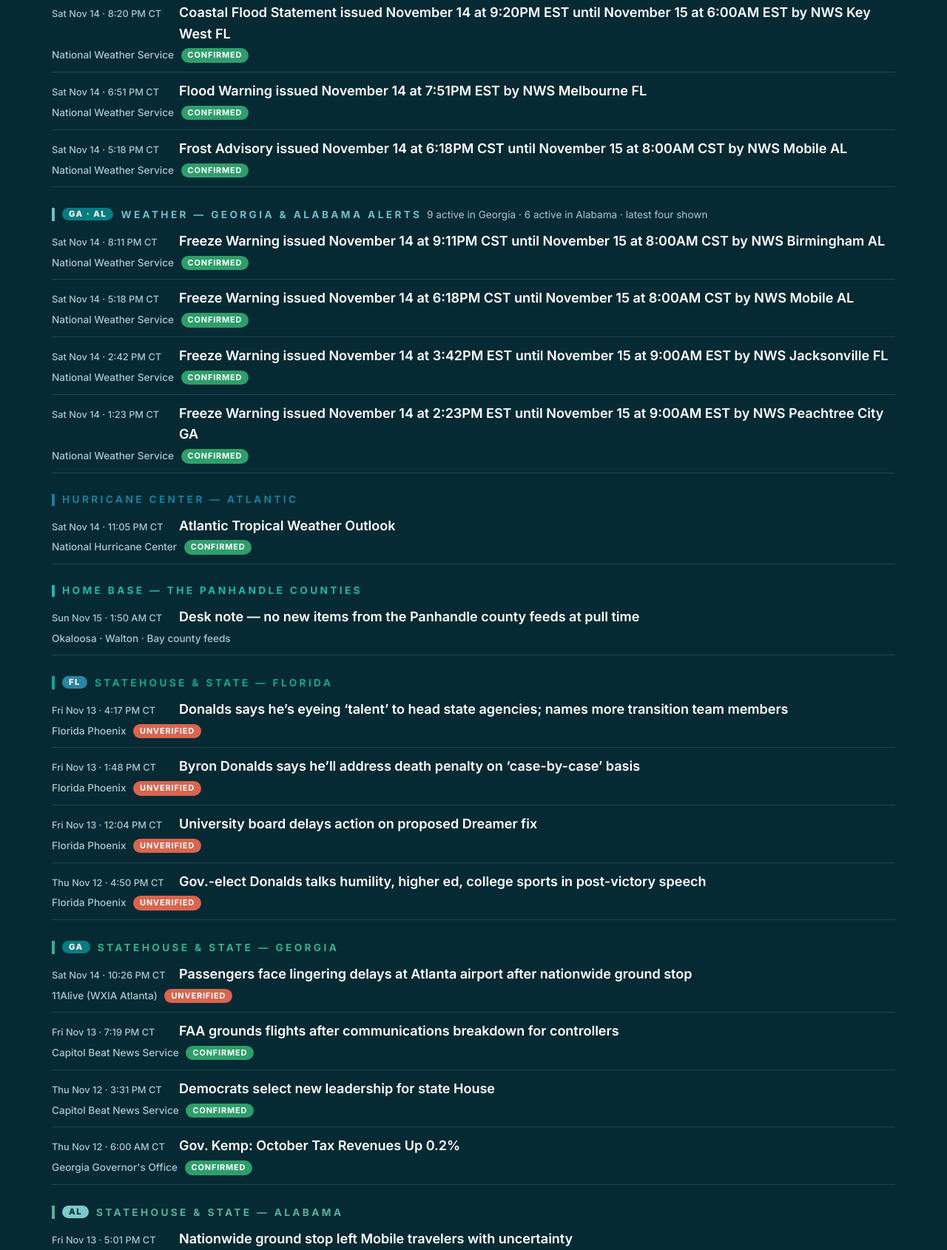
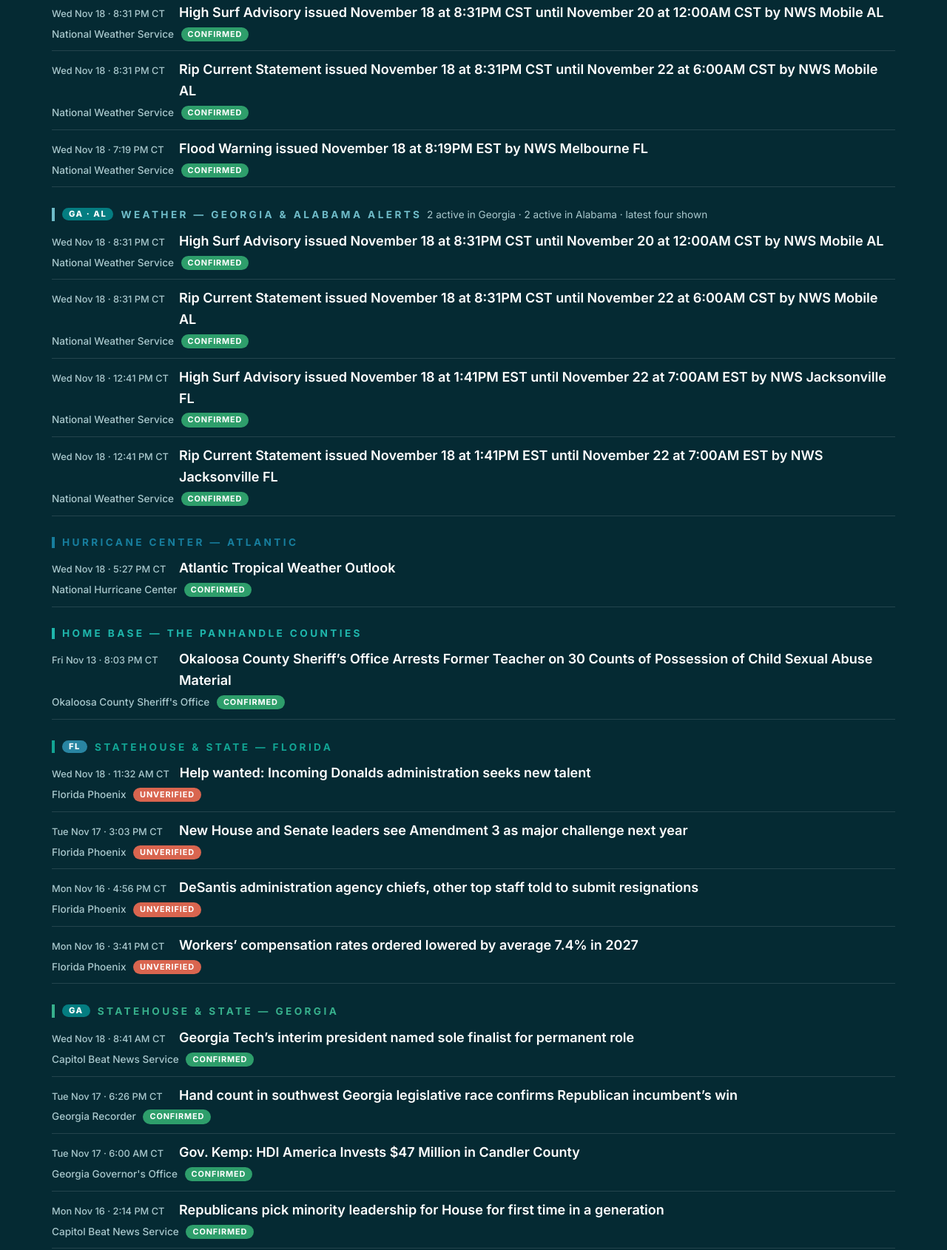
Before and after one commit to jjhaslip-ux/notsure, a plain HTML site: page index.html in a window 1280 px wide. Shown: the part 1110-2800 px from the top of the page at 74% size. Drawn offline with Linux system fonts and the light colour scheme.

Commit message:
Edition 6 — Wednesday, November 18, 2026: 24 items (18 Confirmed, 6 Unverified)

```diff
--- a/index.html
+++ b/index.html
@@ -40,7 +40,7 @@
 <div class="dateline">
   <div class="wrap">
     <span>Florida Panhandle</span>
-    <span id="today">Sunday, November 15, 2026</span>
+    <span id="today">Wednesday, November 18, 2026</span>
     <span>Emerald Coast</span>
   </div>
 </div>
@@ -53,7 +53,7 @@
       <div>
         <p class="kicker">A Three-State News Outlet</p>
         <h1>Florida, Georgia <span class="thin">&amp; Alabama</span></h1>
-        <p class="lede">NS-FLUID is an independent news outlet based in the Florida Panhandle, covering Florida, Georgia, and Alabama. This edition is dated Sunday, November 15, 2026: the desk is open, the mark is set, and the infusion below is the latest pull from the desk's own verified feeds.</p>
+        <p class="lede">NS-FLUID is an independent news outlet based in the Florida Panhandle, covering Florida, Georgia, and Alabama. This edition is dated Wednesday, November 18, 2026: the desk is open, the mark is set, and the infusion below is the latest pull from the desk's own verified feeds.</p>
         <p class="hero-meta">Est. 2026</p>
       </div>
     </div>
@@ -62,54 +62,54 @@
   <section class="block" id="wire" aria-labelledby="wire-head">
   <div class="wrap">
   <div class="section-head sh-wire"><h2 id="wire-head">The Infusion — three states, one desk</h2><p>From the desk's own verified feeds, every item labeled.</p></div>
-  <p class="wire-note">Snapshot pulled Sunday, November 15, 2026 · 1:50 AM CT from the verified feeds in the desk's source list — ninety sources across Florida, Georgia, and Alabama, and twenty-three more on the Grand Rounds healthcare desk. Government and weather items carry the green Confirmed badge — one primary source confirms a story. A lone newsroom story carries the coral Unverified badge until a second source confirms it, per the desk's verification rules. When the ingestion pipeline goes live, this page fills from the same feeds automatically — a static page takes pipeline data fine; it is the pipeline's printing press, not a poster.</p>
-  <h3 class="wire-group wg-wx-fl" id="weather"><span class="state-tag st-fl">FL</span>Weather — Florida alerts <span class="wire-count">7 active alert(s) statewide · latest four shown</span></h3>
+  <p class="wire-note">Snapshot pulled Wednesday, November 18, 2026 · 9:54 PM CT from the verified feeds in the desk's source list — ninety sources across Florida, Georgia, and Alabama, and twenty-three more on the Grand Rounds healthcare desk. Government and weather items carry the green Confirmed badge — one primary source confirms a story. A lone newsroom story carries the coral Unverified badge until a second source confirms it, per the desk's verification rules. When the ingestion pipeline goes live, this page fills from the same feeds automatically — a static page takes pipeline data fine; it is the pipeline's printing press, not a poster.</p>
+  <h3 class="wire-group wg-wx-fl" id="weather"><span class="state-tag st-fl">FL</span>Weather — Florida alerts <span class="wire-count">24 active alert(s) statewide · latest four shown</span></h3>
   <ul class="wire-list">
-    <li class="wire-item"><span class="wire-when">Sun Nov 15 · 12:39 AM CT</span><a class="wire-title" href="https://www.weather.gov/" target="_blank" rel="noopener">Frost Advisory issued November 15 at 1:39AM EST until November 15 at 9:00AM EST by NWS Tallahassee FL</a><span class="wire-src">National Weather Service <span class="chip chip-confirmed">Confirmed</span></span></li>
-    <li class="wire-item"><span class="wire-when">Sat Nov 14 · 8:20 PM CT</span><a class="wire-title" href="https://www.weather.gov/" target="_blank" rel="noopener">Coastal Flood Statement issued November 14 at 9:20PM EST until November 15 at 6:00AM EST by NWS Key West FL</a><span class="wire-src">National Weather Service <span class="chip chip-confirmed">Confirmed</span></span></li>
-    <li class="wire-item"><span class="wire-when">Sat Nov 14 · 6:51 PM CT</span><a class="wire-title" href="https://www.weather.gov/" target="_blank" rel="noopener">Flood Warning issued November 14 at 7:51PM EST by NWS Melbourne FL</a><span class="wire-src">National Weather Service <span class="chip chip-confirmed">Confirmed</span></span></li>
-    <li class="wire-item"><span class="wire-when">Sat Nov 14 · 5:18 PM CT</span><a class="wire-title" href="https://www.weather.gov/" target="_blank" rel="noopener">Frost Advisory issued November 14 at 6:18PM CST until November 15 at 8:00AM CST by NWS Mobile AL</a><span class="wire-src">National Weather Service <span class="chip chip-confirmed">Confirmed</span></span></li>
+    <li class="wire-item"><span class="wire-when">Wed Nov 18 · 9:02 PM CT</span><a class="wire-title" href="https://www.weather.gov/" target="_blank" rel="noopener">Flood Warning issued November 18 at 10:02PM EST by NWS Melbourne FL</a><span class="wire-src">National Weather Service <span class="chip chip-confirmed">Confirmed</span></span></li>
+    <li class="wire-item"><span class="wire-when">Wed Nov 18 · 8:31 PM CT</span><a class="wire-title" href="https://www.weather.gov/" target="_blank" rel="noopener">High Surf Advisory issued November 18 at 8:31PM CST until November 20 at 12:00AM CST by NWS Mobile AL</a><span class="wire-src">National Weather Service <span class="chip chip-confirmed">Confirmed</span></span></li>
+    <li class="wire-item"><span class="wire-when">Wed Nov 18 · 8:31 PM CT</span><a class="wire-title" href="https://www.weather.gov/" target="_blank" rel="noopener">Rip Current Statement issued November 18 at 8:31PM CST until November 22 at 6:00AM CST by NWS Mobile AL</a><span class="wire-src">National Weather Service <span class="chip chip-confirmed">Confirmed</span></span></li>
+    <li class="wire-item"><span class="wire-when">Wed Nov 18 · 7:19 PM CT</span><a class="wire-title" href="https://www.weather.gov/" target="_blank" rel="noopener">Flood Warning issued November 18 at 8:19PM EST by NWS Melbourne FL</a><span class="wire-src">National Weather Service <span class="chip chip-confirmed">Confirmed</span></span></li>
   </ul>
-  <h3 class="wire-group wg-wx-gaal"><span class="state-tag st-ga">GA · AL</span>Weather — Georgia &amp; Alabama alerts <span class="wire-count">9 active in Georgia · 6 active in Alabama · latest four shown</span></h3>
+  <h3 class="wire-group wg-wx-gaal"><span class="state-tag st-ga">GA · AL</span>Weather — Georgia &amp; Alabama alerts <span class="wire-count">2 active in Georgia · 2 active in Alabama · latest four shown</span></h3>
   <ul class="wire-list">
-    <li class="wire-item"><span class="wire-when">Sat Nov 14 · 8:11 PM CT</span><a class="wire-title" href="https://www.weather.gov/" target="_blank" rel="noopener">Freeze Warning issued November 14 at 9:11PM CST until November 15 at 8:00AM CST by NWS Birmingham AL</a><span class="wire-src">National Weather Service <span class="chip chip-confirmed">Confirmed</span></span></li>
-    <li class="wire-item"><span class="wire-when">Sat Nov 14 · 5:18 PM CT</span><a class="wire-title" href="https://www.weather.gov/" target="_blank" rel="noopener">Freeze Warning issued November 14 at 6:18PM CST until November 15 at 8:00AM CST by NWS Mobile AL</a><span class="wire-src">National Weather Service <span class="chip chip-confirmed">Confirmed</span></span></li>
-    <li class="wire-item"><span class="wire-when">Sat Nov 14 · 2:42 PM CT</span><a class="wire-title" href="https://www.weather.gov/" target="_blank" rel="noopener">Freeze Warning issued November 14 at 3:42PM EST until November 15 at 9:00AM EST by NWS Jacksonville FL</a><span class="wire-src">National Weather Service <span class="chip chip-confirmed">Confirmed</span></span></li>
-    <li class="wire-item"><span class="wire-when">Sat Nov 14 · 1:23 PM CT</span><a class="wire-title" href="https://www.weather.gov/" target="_blank" rel="noopener">Freeze Warning issued November 14 at 2:23PM EST until November 15 at 9:00AM EST by NWS Peachtree City GA</a><span class="wire-src">National Weather Service <span class="chip chip-confirmed">Confirmed</span></span></li>
+    <li class="wire-item"><span class="wire-when">Wed Nov 18 · 8:31 PM CT</span><a class="wire-title" href="https://www.weather.gov/" target="_blank" rel="noopener">High Surf Advisory issued November 18 at 8:31PM CST until November 20 at 12:00AM CST by NWS Mobile AL</a><span class="wire-src">National Weather Service <span class="chip chip-confirmed">Confirmed</span></span></li>
+    <li class="wire-item"><span class="wire-when">Wed Nov 18 · 8:31 PM CT</span><a class="wire-title" href="https://www.weather.gov/" target="_blank" rel="noopener">Rip Current Statement issued November 18 at 8:31PM CST until November 22 at 6:00AM CST by NWS Mobile AL</a><span class="wire-src">National Weather Service <span class="chip chip-confirmed">Confirmed</span></span></li>
+    <li class="wire-item"><span class="wire-when">Wed Nov 18 · 12:41 PM CT</span><a class="wire-title" href="https://www.weather.gov/" target="_blank" rel="noopener">High Surf Advisory issued November 18 at 1:41PM EST until November 22 at 7:00AM EST by NWS Jacksonville FL</a><span class="wire-src">National Weather Service <span class="chip chip-confirmed">Confirmed</span></span></li>
+    <li class="wire-item"><span class="wire-when">Wed Nov 18 · 12:41 PM CT</span><a class="wire-title" href="https://www.weather.gov/" target="_blank" rel="noopener">Rip Current Statement issued November 18 at 1:41PM EST until November 22 at 7:00AM EST by NWS Jacksonville FL</a><span class="wire-src">National Weather Service <span class="chip chip-confirmed">Confirmed</span></span></li>
   </ul>
   <h3 class="wire-group wg-hurricane">Hurricane Center — Atlantic</h3>
   <ul class="wire-list">
-    <li class="wire-item"><span class="wire-when">Sat Nov 14 · 11:05 PM CT</span><a class="wire-title" href="https://www.nhc.noaa.gov/gtwo.php?basin=atlc" target="_blank" rel="noopener">Atlantic Tropical Weather Outlook</a><span class="wire-src">National Hurricane Center <span class="chip chip-confirmed">Confirmed</span></span></li>
+    <li class="wire-item"><span class="wire-when">Wed Nov 18 · 5:27 PM CT</span><a class="wire-title" href="https://www.nhc.noaa.gov/gtwo.php?basin=atlc" target="_blank" rel="noopener">Atlantic Tropical Weather Outlook</a><span class="wire-src">National Hurricane Center <span class="chip chip-confirmed">Confirmed</span></span></li>
   </ul>
   <h3 class="wire-group wg-home">Home base — the Panhandle counties</h3>
   <ul class="wire-list">
-    <li class="wire-item"><span class="wire-when">Sun Nov 15 · 1:50 AM CT</span><span class="wire-title">Desk note — no new items from the Panhandle county feeds at pull time</span><span class="wire-src">Okaloosa · Walton · Bay county feeds</span></li>
+    <li class="wire-item"><span class="wire-when">Fri Nov 13 · 8:03 PM CT</span><a class="wire-title" href="https://www.sheriff-okaloosa.org/okaloosa-county-sheriffs-office-arrests-former-teacher-on-30-counts-of-possession-of-child-sexual-abuse-material/" target="_blank" rel="noopener">Okaloosa County Sheriff’s Office Arrests Former Teacher on 30 Counts of Possession of Child Sexual Abuse Material</a><span class="wire-src">Okaloosa County Sheriff's Office <span class="chip chip-confirmed">Confirmed</span></span></li>
   </ul>
   <h3 class="wire-group wg-gov-fl" id="government"><span class="state-tag st-fl">FL</span>Statehouse &amp; state — Florida</h3>
   <ul class="wire-list">
-    <li class="wire-item"><span class="wire-when">Fri Nov 13 · 4:17 PM CT</span><a class="wire-title" href="https://floridaphoenix.com/2026/11/13/donalds-says-hes-eyeing-talent-to-head-state-agencies-names-more-transition-team-members/" target="_blank" rel="noopener">Donalds says he’s eyeing ‘talent’ to head state agencies; names more transition team members</a><span class="wire-src">Florida Phoenix <span class="chip chip-unverified">Unverified</span></span></li>
-    <li class="wire-item"><span class="wire-when">Fri Nov 13 · 1:48 PM CT</span><a class="wire-title" href="https://floridaphoenix.com/2026/11/13/byron-donalds-says-hell-address-death-penalty-on-case-by-case-basis/" target="_blank" rel="noopener">Byron Donalds says he’ll address death penalty on ‘case-by-case’ basis</a><span class="wire-src">Florida Phoenix <span class="chip chip-unverified">Unverified</span></span></li>
-    <li class="wire-item"><span class="wire-when">Fri Nov 13 · 12:04 PM CT</span><a class="wire-title" href="https://floridaphoenix.com/2026/11/13/university-board-delays-action-on-proposed-dreamer-fix/" target="_blank" rel="noopener">University board delays action on proposed Dreamer fix</a><span class="wire-src">Florida Phoenix <span class="chip chip-unverified">Unverified</span></span></li>
-    <li class="wire-item"><span class="wire-when">Thu Nov 12 · 4:50 PM CT</span><a class="wire-title" href="https://floridaphoenix.com/2026/11/12/gov-elect-donalds-talks-humility-higher-ed-college-sports-in-post-victory-speech/" target="_blank" rel="noopener">Gov.-elect Donalds talks humility, higher ed, college sports in post-victory speech</a><span class="wire-src">Florida Phoenix <span class="chip chip-unverified">Unverified</span></span></li>
+    <li class="wire-item"><span class="wire-when">Wed Nov 18 · 11:32 AM CT</span><a class="wire-title" href="https://floridaphoenix.com/2026/11/18/help-wanted-incoming-donalds-administration-seeks-new-talent/" target="_blank" rel="noopener">Help wanted: Incoming Donalds administration seeks new talent</a><span class="wire-src">Florida Phoenix <span class="chip chip-unverified">Unverified</span></span></li>
+    <li class="wire-item"><span class="wire-when">Tue Nov 17 · 3:03 PM CT</span><a class="wire-title" href="https://floridaphoenix.com/2026/11/17/new-house-and-senate-leaders-see-amendment-3-as-major-challenge-next-year/" target="_blank" rel="noopener">New House and Senate leaders see Amendment 3 as major challenge next year</a><span class="wire-src">Florida Phoenix <span class="chip chip-unverified">Unverified</span></span></li>
+    <li class="wire-item"><span class="wire-when">Mon Nov 16 · 4:56 PM CT</span><a class="wire-title" href="https://floridaphoenix.com/2026/11/16/desantis-administration-agency-chiefs-other-top-staff-told-to-submit-resignations/" target="_blank" rel="noopener">DeSantis administration agency chiefs, other top staff told to submit resignations</a><span class="wire-src">Florida Phoenix <span class="chip chip-unverified">Unverified</span></span></li>
+    <li class="wire-item"><span class="wire-when">Mon Nov 16 · 3:41 PM CT</span><a class="wire-title" href="https://floridaphoenix.com/2026/11/16/workers-compensation-rates-ordered-lowered-by-average-7-4-in-2027/" target="_blank" rel="noopener">Workers’ compensation rates ordered lowered by average 7.4% in 2027</a><span class="wire-src">Florida Phoenix <span class="chip chip-unverified">Unverified</span></span></li>
   </ul>
   <h3 class="wire-group wg-gov-ga" id="georgia"><span class="state-tag st-ga">GA</span>Statehouse &amp; state — Georgia</h3>
   <ul class="wire-list">
-    <li class="wire-item"><span class="wire-when">Sat Nov 14 · 10:26 PM CT</span><a class="wire-title" href="https://www.11alive.com/article/news/community/transportation/passengers-face-lingering-delays-atlanta-airport-nationwide-ground-stop/85-39eadb93-4e2a-4e65-918d-89178fcc9e10" target="_blank" rel="noopener">Passengers face lingering delays at Atlanta airport after nationwide ground stop</a><span class="wire-src">11Alive (WXIA Atlanta) <span class="chip chip-unverified">Unverified</span></span></li>
-    <li class="wire-item"><span class="wire-when">Fri Nov 13 · 7:19 PM CT</span><a class="wire-title" href="https://capitol-beat.org/2026/11/faa-grounds-flights-after-communications-breakdown-for-controllers/" target="_blank" rel="noopener">FAA grounds flights after communications breakdown for controllers</a><span class="wire-src">Capitol Beat News Service <span class="chip chip-confirmed">Confirmed</span></span></li>
-    <li class="wire-item"><span class="wire-when">Thu Nov 12 · 3:31 PM CT</span><a class="wire-title" href="https://capitol-beat.org/2026/11/democrats-select-new-leadership-for-state-house/" target="_blank" rel="noopener">Democrats select new leadership for state House</a><span class="wire-src">Capitol Beat News Service <span class="chip chip-confirmed">Confirmed</span></span></li>
-    <li class="wire-item"><span class="wire-when">Thu Nov 12 · 6:00 AM CT</span><a class="wire-title" href="https://gov.georgia.gov/press-releases/2026-11-12/gov-kemp-october-tax-revenues-02" target="_blank" rel="noopener">Gov. Kemp: October Tax Revenues Up 0.2%</a><span class="wire-src">Georgia Governor's Office <span class="chip chip-confirmed">Confirmed</span></span></li>
+    <li class="wire-item"><span class="wire-when">Wed Nov 18 · 8:41 AM CT</span><a class="wire-title" href="https://capitol-beat.org/2026/11/georgia-techs-interim-president-named-sole-finalist-for-permanent-role/" target="_blank" rel="noopener">Georgia Tech’s interim president named sole finalist for permanent role</a><span class="wire-src">Capitol Beat News Service <span class="chip chip-confirmed">Confirmed</span></span></li>
+    <li class="wire-item"><span class="wire-when">Tue Nov 17 · 6:26 PM CT</span><a class="wire-title" href="https://georgiarecorder.com/2026/11/17/hand-count-in-southwest-georgia-legislative-race-confirms-republican-incumbents-win/" target="_blank" rel="noopener">Hand count in southwest Georgia legislative race confirms Republican incumbent’s win</a><span class="wire-src">Georgia Recorder <span class="chip chip-confirmed">Confirmed</span></span></li>
+    <li class="wire-item"><span class="wire-when">Tue Nov 17 · 6:00 AM CT</span><a class="wire-title" href="https://gov.georgia.gov/press-releases/2026-11-17/gov-kemp-hdi-america-invests-47-million-candler-county" target="_blank" rel="noopener">Gov. Kemp: HDI America Invests $47 Million in Candler County</a><span class="wire-src">Georgia Governor's Office <span class="chip chip-confirmed">Confirmed</span></span></li>
+    <li class="wire-item"><span class="wire-when">Mon Nov 16 · 2:14 PM CT</span><a class="wire-title" href="https://capitol-beat.org/2026/11/republicans-pick-minority-leadership-for-house-for-first-time-in-a-generation/" target="_blank" rel="noopener">Republicans pick minority leadership for House for first time in a generation</a><span class="wire-src">Capitol Beat News Service <span class="chip chip-confirmed">Confirmed</span></span></li>
   </ul>
   <h3 class="wire-group wg-gov-al" id="alabama"><span class="state-tag st-al">AL</span>Statehouse &amp; state — Alabama</h3>
   <ul class="wire-list">
-    <li class="wire-item"><span class="wire-when">Fri Nov 13 · 5:01 PM CT</span><a class="wire-title" href="https://www.wkrg.com/mobile-county/mobile-airport-flight-delays-faa/" target="_blank" rel="noopener">Nationwide ground stop left Mobile travelers with uncertainty</a><span class="wire-src">WKRG News 5 (Mobile) <span class="chip chip-unverified">Unverified</span></span></li>
-    <li class="wire-item"><span class="wire-when">Fri Nov 13 · 8:00 AM CT</span><a class="wire-title" href="https://aldailynews.com/report-card-alabama-public-schools-improve-as-academic-achievement-rises/" target="_blank" rel="noopener">Report card: Alabama public schools improve as academic achievement rises</a><span class="wire-src">Alabama Daily News <span class="chip chip-confirmed">Confirmed</span></span></li>
-    <li class="wire-item"><span class="wire-when">Fri Nov 13 · 6:35 AM CT</span><a class="wire-title" href="https://www.alreporter.com/2026/11/13/senate-confirms-gregory-cook-as-federal-judge-for-north-alabama" target="_blank" rel="noopener">Senate confirms Gregory Cook as federal judge for north Alabama</a><span class="wire-src">Alabama Political Reporter <span class="chip chip-confirmed">Confirmed</span></span></li>
-    <li class="wire-item"><span class="wire-when">Fri Nov 13 · 5:01 AM CT</span><a class="wire-title" href="https://alabamareflector.com/2026/11/13/alabama-infant-mortality-rate-increases-slightly-remains-above-national-average/" target="_blank" rel="noopener">Alabama infant mortality rate increases slightly, remains above national average</a><span class="wire-src">Alabama Reflector <span class="chip chip-confirmed">Confirmed</span></span></li>
-    <li class="wire-item"><span class="wire-when">Thu Nov 12 · 7:06 AM CT</span><a class="wire-title" href="https://aldailynews.com/audit-finds-underlying-sense-of-secrecy-poor-conditions-at-adoc/" target="_blank" rel="noopener">Audit finds ‘underlying sense of secrecy,’ poor conditions at ADOC</a><span class="wire-src">Alabama Daily News <span class="chip chip-confirmed">Confirmed</span></span></li>
+    <li class="wire-item"><span class="wire-when">Wed Nov 18 · 6:17 PM CT</span><a class="wire-title" href="https://www.wkrg.com/mobile-county/mobile-riders-complain-of-long-waits-missed-appointments-with-new-second-line-transit/" target="_blank" rel="noopener">Mobile riders complain of long waits, missed appointments with new Second Line Transit</a><span class="wire-src">WKRG News 5 (Mobile) <span class="chip chip-unverified">Unverified</span></span></li>
+    <li class="wire-item"><span class="wire-when">Wed Nov 18 · 10:46 AM CT</span><a class="wire-title" href="https://www.alreporter.com/2026/11/18/alabama-joins-63-million-family-dollar-settlement-over-pricing-violations" target="_blank" rel="noopener">Alabama joins $63 million Family Dollar settlement over pricing violations</a><span class="wire-src">Alabama Political Reporter <span class="chip chip-unverified">Unverified</span></span></li>
+    <li class="wire-item"><span class="wire-when">Wed Nov 18 · 6:13 AM CT</span><a class="wire-title" href="https://aldailynews.com/tuberville-adds-amanda-senn-as-chief-legal-advisor/" target="_blank" rel="noopener">Tuberville adds Amanda Senn as chief legal advisor</a><span class="wire-src">Alabama Daily News <span class="chip chip-confirmed">Confirmed</span></span></li>
+    <li class="wire-item"><span class="wire-when">Tue Nov 17 · 10:00 AM CT</span><a class="wire-title" href="https://governor.alabama.gov/newsroom/2026/11/governor-ivey-announces-longtime-chief-of-staff-liz-filmore-to-depart/" target="_blank" rel="noopener">Governor Ivey Announces Longtime Chief of Staff Liz Filmore to Depart</a><span class="wire-src">Alabama Governor's Office <span class="chip chip-confirmed">Confirmed</span></span></li>
+    <li class="wire-item"><span class="wire-when">Tue Nov 17 · 6:20 AM CT</span><a class="wire-title" href="https://www.alreporter.com/2026/11/17/ua-epc-report-highlights-food-deserts-in-alabamas-black-belt" target="_blank" rel="noopener">UA report: Food insecurity affects 18.5 percent of Black Belt residents</a><span class="wire-src">Alabama Political Reporter <span class="chip chip-confirmed">Confirmed</span></span></li>
   </ul>
   <h3 class="wire-group wg-radio">Public radio</h3>
   <ul class="wire-list">
-    <li class="wire-item"><span class="wire-when">Sat Nov 14 · 3:42 PM CT</span><a class="wire-title" href="https://www.gpb.org/news/2026/11/14/spacex-successfully-catches-starship-and-makes-history" target="_blank" rel="noopener">SpaceX successfully catches Starship and makes history</a><span class="wire-src">Georgia Public Broadcasting <span class="chip chip-unverified">Unverified</span></span></li>
+    <li class="wire-item"><span class="wire-when">Wed Nov 18 · 9:55 AM CT</span><a class="wire-title" href="https://www.gpb.org/news/2026/11/18/georgia-prepares-new-medicaid-work-requirements-could-be-delayed-six-months" target="_blank" rel="noopener">Georgia prepares as new Medicaid work requirements could be delayed six months</a><span class="wire-src">Georgia Public Broadcasting <span class="chip chip-confirmed">Confirmed</span></span></li>
   </ul>
   </section>
   <section class="block" id="desks" aria-labelledby="desks-head" style="padding-top:0">
@@ -240,7 +240,7 @@
     if (!el) return;
     try {
       el.textContent = new Date().toLocaleDateString('en-US', { weekday:'long', year:'numeric', month:'long', day:'numeric' });
-    } catch(e) { el.textContent = 'Sunday, November 15, 2026'; }
+    } catch(e) { el.textContent = 'Wednesday, November 18, 2026'; }
   })();
 </script>
 </body>
```
